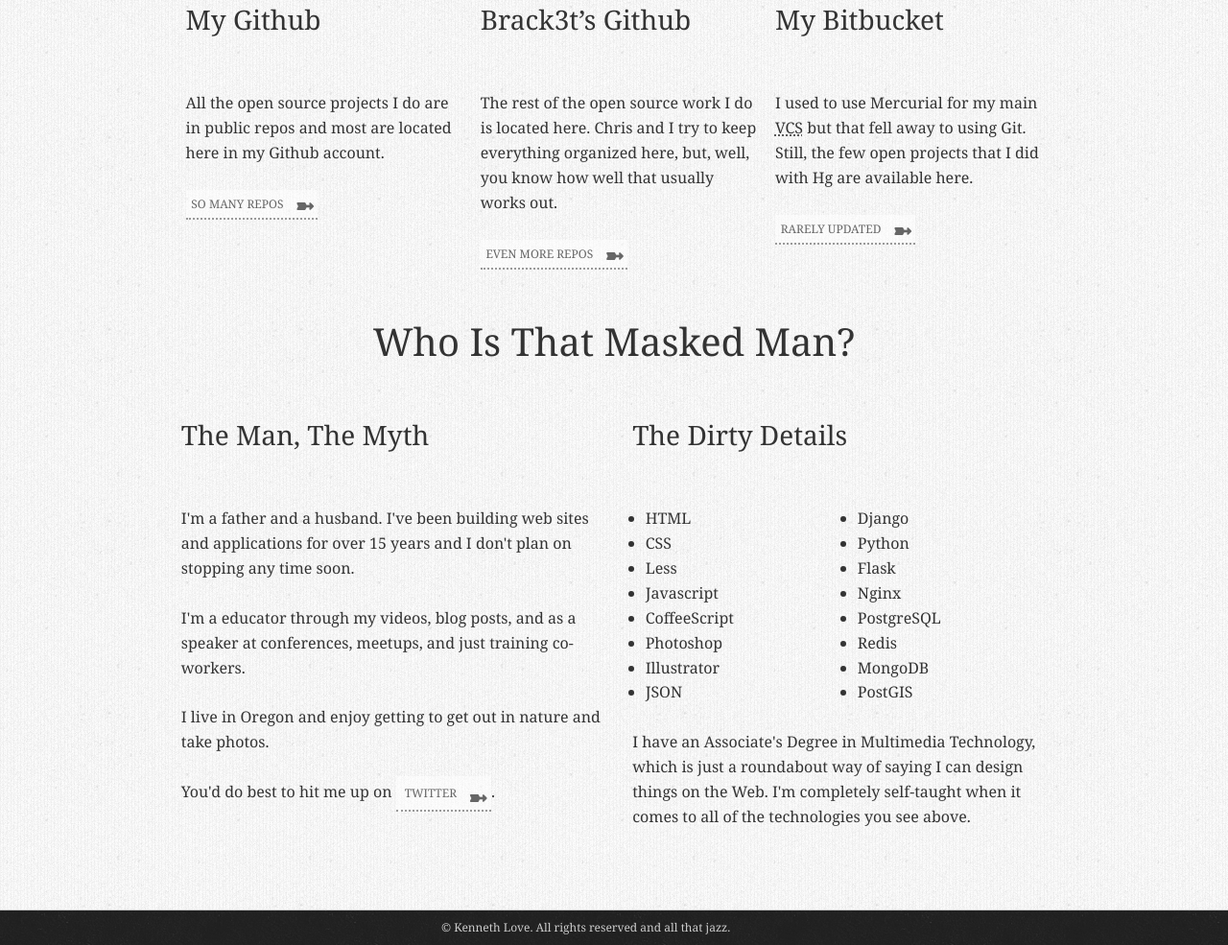
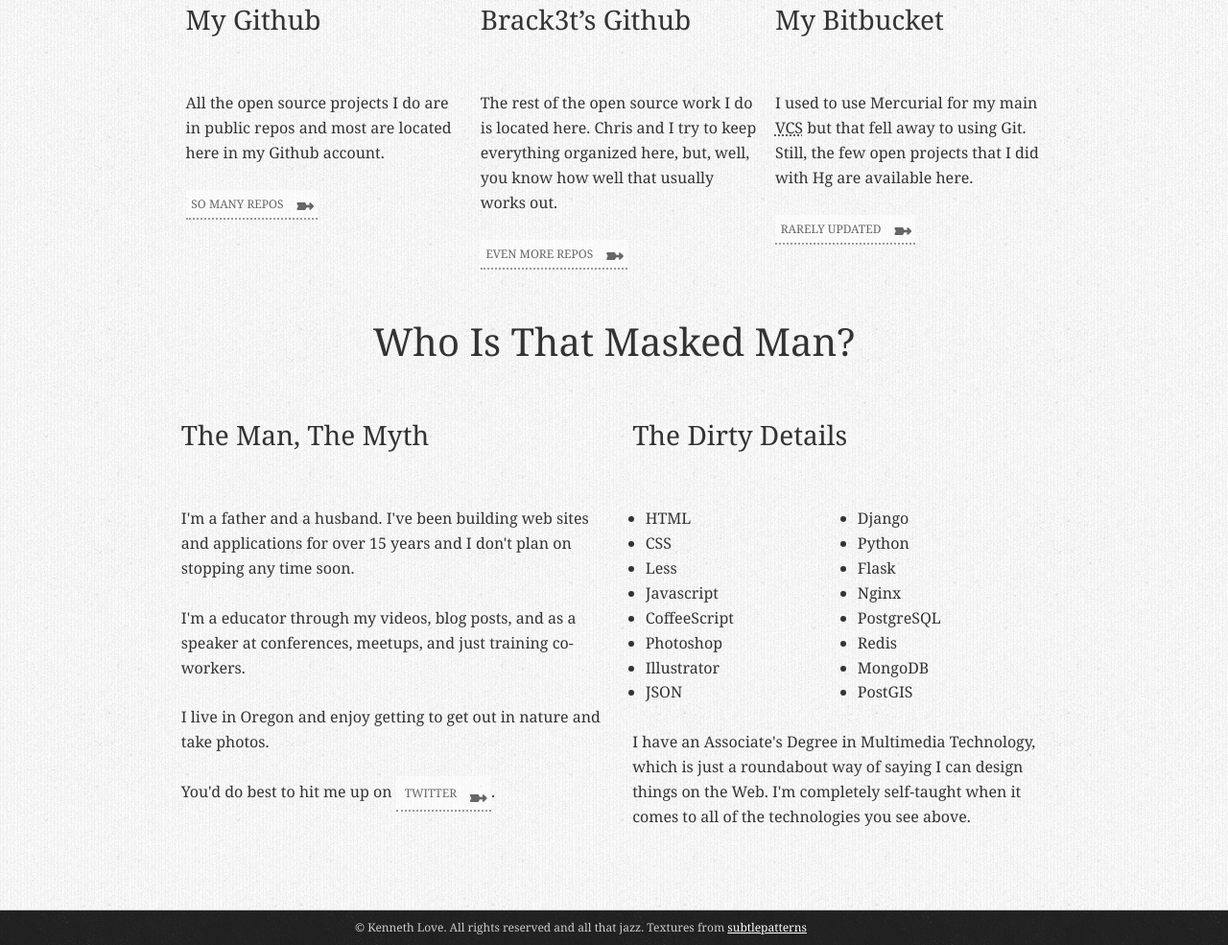
Before and after one commit to kennethlove/gigantuan, a plain HTML site: page index.html in a window 1280 px wide. Shown: the part 1326-2311 px from the top of the page at 96% size. Drawn offline with Linux system fonts and the light colour scheme; a script that the page names is missing.

Commit message:
footer link to subtlepatterns and some css changes

```diff
--- a/index.html
+++ b/index.html
@@ -152,7 +152,7 @@
         </div>
     </div>
     <footer>
-        <p>&copy; Kenneth Love. All rights reserved and all that jazz.</p>
+        <p>&copy; Kenneth Love. All rights reserved and all that jazz. Textures from <a href="http://subtlepatterns.com">subtlepatterns</a></p>
     </footer>
     <script src="js/libs/jquery.slabtext.min.js"></script>
     <script src="js/gigantuan.js"></script>
--- a/less/gigantuan.less
+++ b/less/gigantuan.less
@@ -176,8 +176,13 @@ footer {
         font-family: @serif;
         font-size: 0.75em;
         margin: 0 auto;
+        max-width: 45em;
         padding: 0;
         width: auto;
+
+        a {
+            color: #fff !important;
+        }
     }
 }
 
```
Also changed, not shown: css/gigantuan.css.
